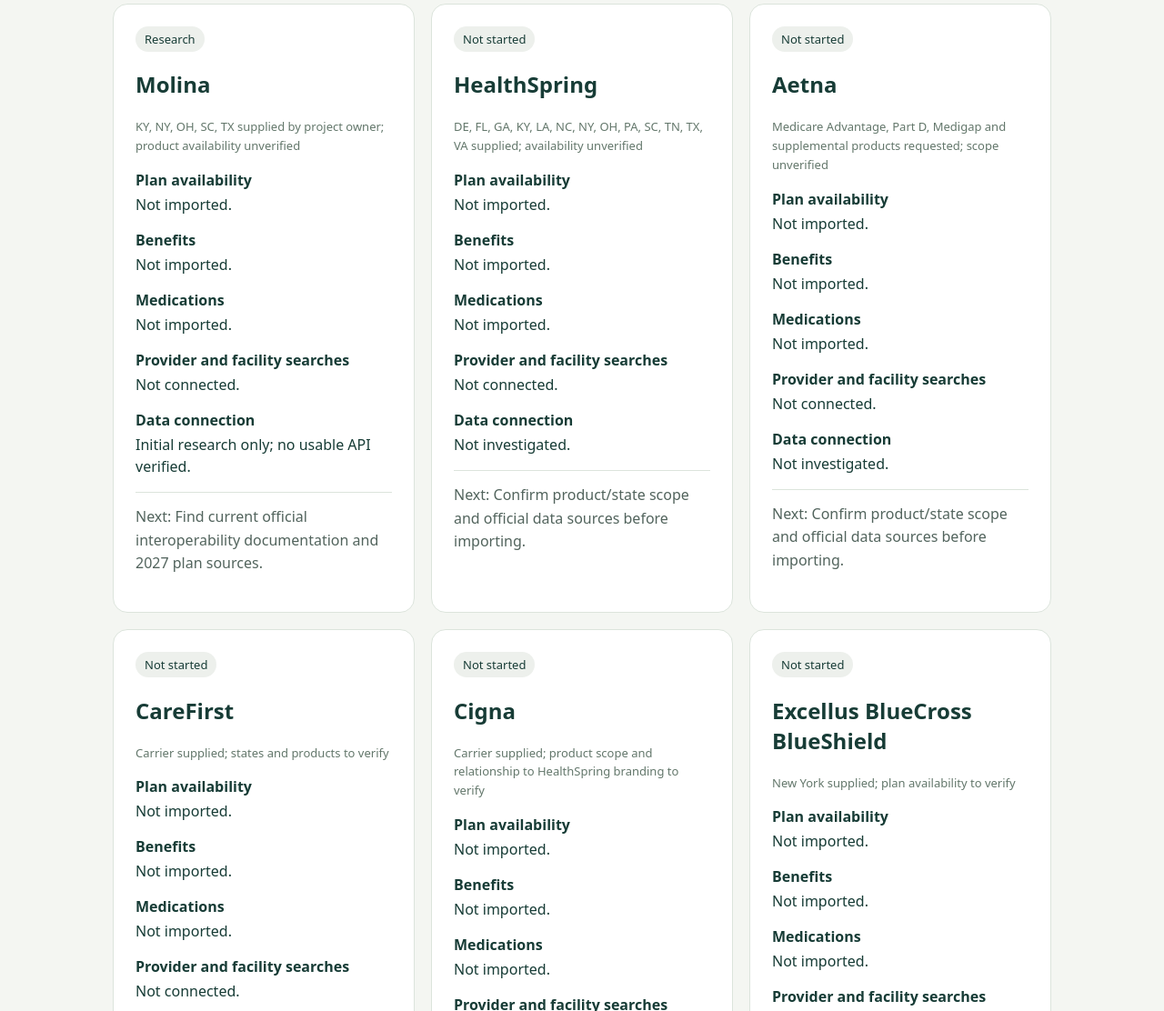
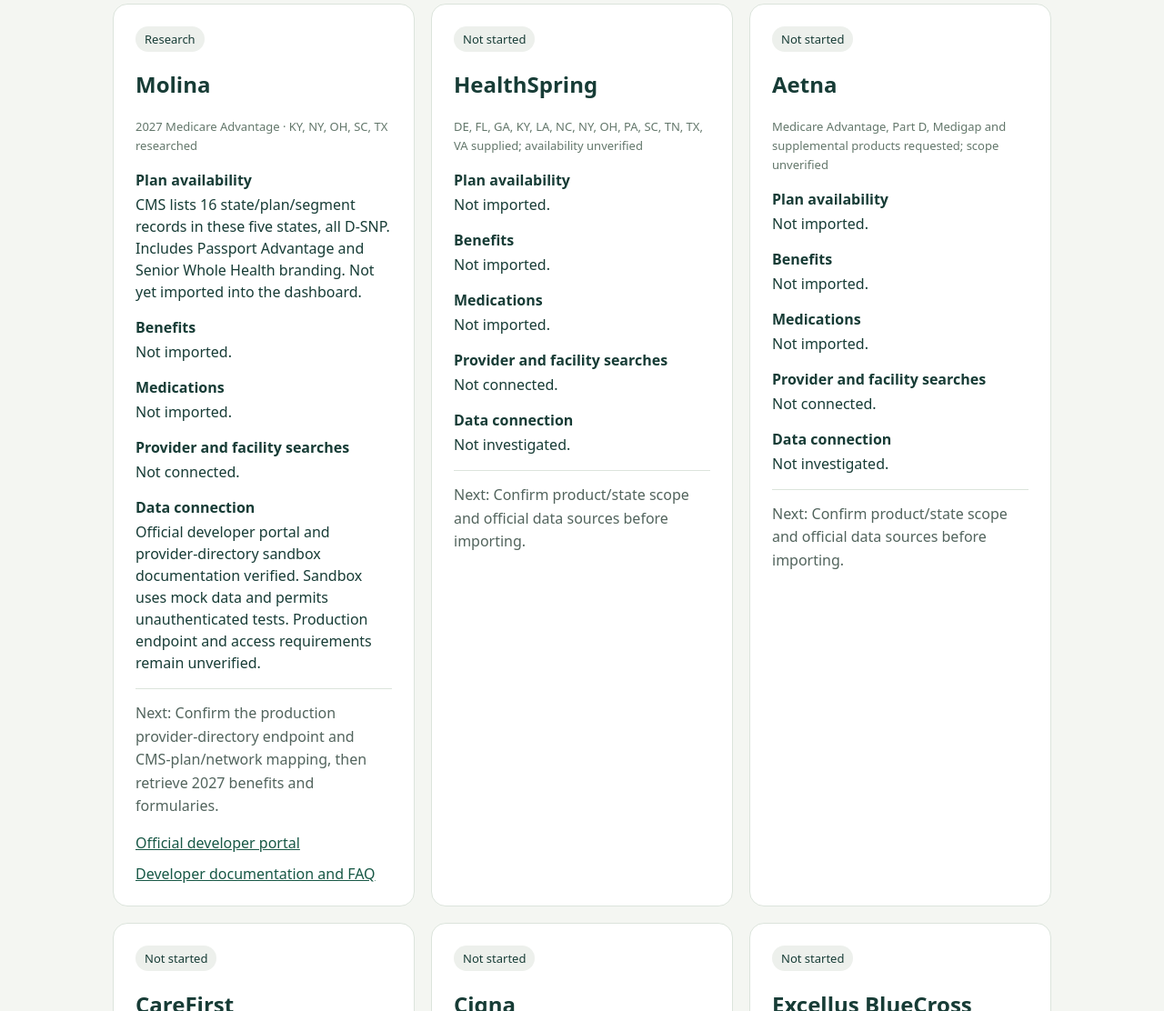
Before and after one commit to parissviola-ai/insurancedb, a plain HTML site: page docs/status.html in a window 1280 px wide. Shown: the part 1688-2800 px from the top of the page at 91% size. Drawn offline with Linux system fonts and the light colour scheme.

Commit message:
Track Molina sandbox findings and pause UHC integration research

```diff
--- a/docs/data/carrier-status.json
+++ b/docs/data/carrier-status.json
@@ -41,14 +41,14 @@
     },
     {
       "name": "UnitedHealthcare / AARP",
-      "phase": "Research",
+      "phase": "Paused",
       "scope": "Medicare products first; other lines pending",
       "availability": "Official ZIP/county shopping source found; not imported.",
-      "benefits": "Not imported.",
+      "benefits": "Uploaded 2027 FL Plan Highlights reviewed for H1045-059-000. Not imported; Summary of Benefits/Evidence of Coverage still needed.",
       "medications": "Not imported.",
       "providers": "Not connected.",
       "connection": "Third-party API listing found; endpoint unavailable from this environment. Linked UHC documentation displayed “Coming soon” to project owner. No working integration verified.",
-      "next_step": "Return after Wellcare; verify official endpoints/access and 2027 documents.",
+      "next_step": "Research paused at project owner’s request while Molina is investigated.",
       "links": [
         {
           "label": "Official Medicare plan website",
@@ -59,14 +59,23 @@
     {
       "name": "Molina",
       "phase": "Research",
-      "scope": "KY, NY, OH, SC, TX supplied by project owner; product availability unverified",
-      "availability": "Not imported.",
+      "scope": "2027 Medicare Advantage · KY, NY, OH, SC, TX researched",
+      "availability": "CMS lists 16 state/plan/segment records in these five states, all D-SNP. Includes Passport Advantage and Senior Whole Health branding. Not yet imported into the dashboard.",
       "benefits": "Not imported.",
       "medications": "Not imported.",
       "providers": "Not connected.",
-      "connection": "Initial research only; no usable API verified.",
-      "next_step": "Find current official interoperability documentation and 2027 plan sources.",
-      "links": []
+      "connection": "Official developer portal and provider-directory sandbox documentation verified. Sandbox uses mock data and permits unauthenticated tests. Production endpoint and access requirements remain unverified.",
+      "next_step": "Confirm the production provider-directory endpoint and CMS-plan/network mapping, then retrieve 2027 benefits and formularies.",
+      "links": [
+        {
+          "label": "Official developer portal",
+          "url": "https://developer.interop.molinahealthcare.com/"
+        },
+        {
+          "label": "Developer documentation and FAQ",
+          "url": "https://developer.interop.molinahealthcare.com/help"
+        }
+      ]
     },
     {
       "name": "HealthSpring",
--- a/docs/status.html
+++ b/docs/status.html
@@ -1,3 +1,3 @@
 <!doctype html>
 <html lang="en"><head><meta charset="utf-8"><meta name="viewport" content="width=device-width,initial-scale=1"><title>Carrier setup status · Coverage Lookup</title><link rel="stylesheet" href="./style.css?v=15-states"><script src="./status.js?v=carrier-tracker" type="module"></script><style>.status-grid{display:grid;grid-template-columns:repeat(auto-fit,minmax(300px,1fr));gap:18px}.status-grid article{margin:0}.status-grid dt{font-weight:700;margin-top:16px}.status-grid dd{margin:4px 0;line-height:1.5}.status-grid h2{font-size:24px}.status-links{display:flex;gap:12px;flex-wrap:wrap}.status-grid .next{border-top:1px solid #dce4dc;padding-top:14px}</style></head>
-<body><main><header><span class="eyebrow">COVERAGE LOOKUP</span><h1>Carrier setup status</h1><p>Track what is connected, what is ready to search, and what needs attention.</p><a href="./index.html">Back to coverage lookup</a></header><section class="panel"><div class="grid two"><label>Find a carrier<input id="carrier-query" type="search" placeholder="Type a carrier name…"></label><label>Setup stage<select id="stage"><option value="">All stages</option><option>Connected</option><option>Partially connected</option><option>Research</option><option>Not started</option></select></label></div><p id="review-date" class="metadata"></p><p class="metadata">Setup status describes the integration. Coverage answers still require review of the exact plan, medication, pharmacy and provider office.</p></section><p id="status-count" role="status"></p><section id="carrier-status" class="status-grid" aria-label="Carrier setup records"><p>Loading carrier status…</p></section></main></body></html>
+<body><main><header><span class="eyebrow">COVERAGE LOOKUP</span><h1>Carrier setup status</h1><p>Track what is connected, what is ready to search, and what needs attention.</p><a href="./index.html">Back to coverage lookup</a></header><section class="panel"><div class="grid two"><label>Find a carrier<input id="carrier-query" type="search" placeholder="Type a carrier name…"></label><label>Setup stage<select id="stage"><option value="">All stages</option><option>Connected</option><option>Partially connected</option><option>Research</option><option>Paused</option><option>Not started</option></select></label></div><p id="review-date" class="metadata"></p><p class="metadata">Setup status describes the integration. Coverage answers still require review of the exact plan, medication, pharmacy and provider office.</p></section><p id="status-count" role="status"></p><section id="carrier-status" class="status-grid" aria-label="Carrier setup records"><p>Loading carrier status…</p></section></main></body></html>
```
